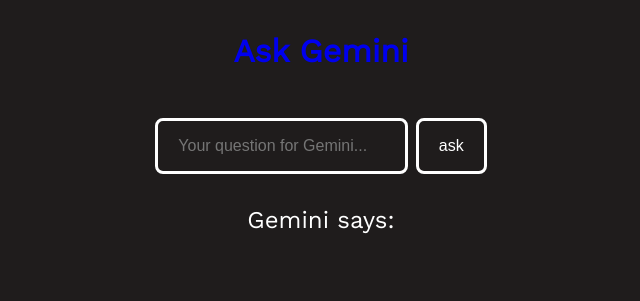
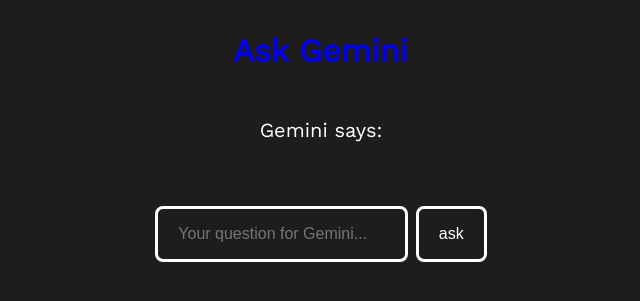
Before and after one commit to HarkHorning/AI_Assistant, a Flask app: page / in a window 1280 px wide. Shown: the top 301 px of the page, without its empty margins (319-959 px from the left). Run offline with Flask 3, Linux system fonts and the light colour scheme.

Commit message:
Formatting

```diff
--- a/main.py
+++ b/main.py
@@ -21,11 +21,10 @@
     ask = request.form.get('ask')
     gemini_response = asyncio.run(response(ask))
     answer = format_gemini_response(gemini_response)
-    # answer = "Here is info<br><br>Here is some more"
-    return render_template('index.html', answer=answer)
+    return render_template('index.html', ask=ask, answer=answer)
 
 
-@app.route("/exp", methods=['POST'])
+@app.route("/exp", methods=['POST']) # Route for testing things.
 def experiment():
     answer = "Here is info<br><br>Here is some more"
     return render_template("index.html", answer=answer)
--- a/static/style.css
+++ b/static/style.css
@@ -32,10 +32,11 @@
     color: var(--text_main);
 }
 .gemini_says {
-    font-size: 1.5rem;
+    font-size: 1.25rem;
     font-weight: 400;
 }
 .gemini_response {
+    gap: 1rem;
     font-size: 1rem;
     font-weight: 100;
 }
--- /dev/null
+++ b/stored_data/context.py
@@ -0,0 +1,4 @@
+
+chat_res = []
+
+user_res = []
--- a/templates/index.html
+++ b/templates/index.html
@@ -4,19 +4,20 @@
     <meta charset="UTF-8">
     <meta name="viewport" content="width=device-width, initial-scale=1.0">
     <link href='https://fonts.googleapis.com/css?family=Work Sans' rel='stylesheet'>
-    <link rel="stylesheet" href=" {{ url_for('static', filename='style.css') }}">
+    <link rel="stylesheet" href="{{ url_for('static', filename='style.css') }}">
     <title>Ask Gemini</title>
 </head>
 <body class="col">
     <nav class="nav_bar">
         <a href="/" class="title">Ask Gemini</a></nav>
-    <section class="main_section col">
-        <form action="/ask" method="POST">
-            <input type="text" name="ask" id="" placeholder="Your question for Gemini..." class="input_style">
-            <input type="submit" value="ask" class="input_style"></form>
+    <section class="main_section col" style="width: 1000px;">
         <div class="response_div">
             <h2 class="gemini_says">Gemini says:</h2>
-            <pre class="gemini_response" id="response">{{answer|safe}}</pre></div></section>
+            <p class="gemini_response" id="response">{{answer|safe}}</p></div>
+            <p class="gemini_response" id="response">{{ask|safe}}</p></div>
+        <form action="/ask" method="POST" style="width: full;">
+            <input type="text" name="ask" id="" placeholder="Your question for Gemini..." class="input_style">
+            <input type="submit" value="ask" class="input_style"></form></section>
     <script>
         const jsonBreak = document.getElementById("response").innerHTML
         const newLine = jsonBreak.replace('<br>', '\n')
```
